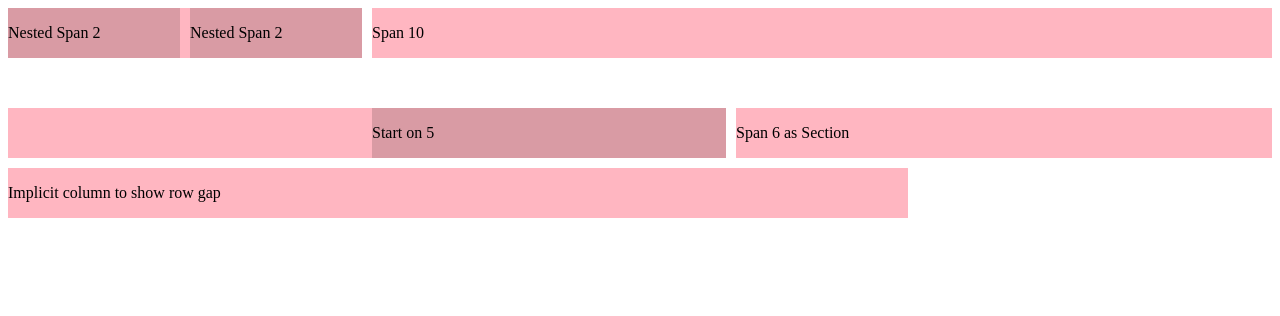
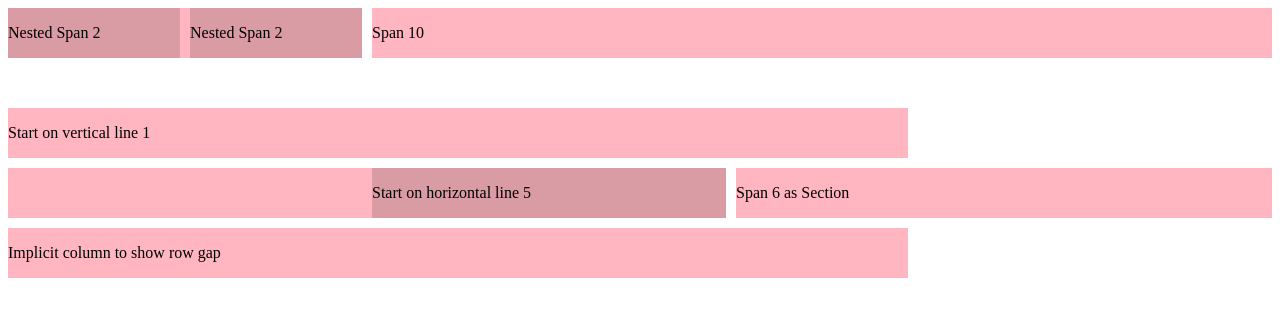
Before and after one commit to faceless-ui/css-grid, a React app: page / in a window 1280 px wide. Shown: the top 316 px of the page. Built offline with nearby package versions, Linux system fonts and the light colour scheme; the HTML template or start-up script is replaced by a standard one.

Commit message:
renames startOn to startOnHoriz, adds startOnVert prop support

```diff
--- a/demo/App.js
+++ b/demo/App.js
@@ -31,8 +31,8 @@ const App = () => {
         <Row>
           <Column span={8} style={{ backgroundColor: 'lightpink' }}>
             <Row>
-              <Column span={4} startOn={5} style={{ backgroundColor: 'rgba(0, 0, 0, .15)' }}>
-                <p>Start on 5</p>
+              <Column span={4} startOnHoriz={5} style={{ backgroundColor: 'rgba(0, 0, 0, .15)' }}>
+                <p>Start on horizontal line 5</p>
               </Column>
             </Row>
           </Column>
@@ -42,6 +42,9 @@ const App = () => {
           <Column span={10} style={{ backgroundColor: 'lightpink' }}>
             <p>Implicit column to show row gap</p>
           </Column>
+          <Column span={10} startOnVert={1} style={{ backgroundColor: 'lightpink' }}>
+            <p>Start on vertical line 1</p>
+          </Column>
         </Row>
       </div>
 
--- a/src/Column/css.js
+++ b/src/Column/css.js
@@ -2,10 +2,11 @@ import styled from 'styled-components';
 
 const StyledColumn = styled.div`
   ${(props) => {
-    const { span, startOn } = props.propsForStyler;
+    const { span, startOnHoriz, startOnVert } = props.propsForStyler;
     return (`
-      grid-column-start: ${startOn || `span ${span}`};
-      grid-column-end: ${startOn ? `span ${span}` : 'auto'};
+      grid-column-start: ${startOnHoriz || `span ${span}`};
+      grid-column-end: ${startOnHoriz ? `span ${span}` : 'auto'};
+      ${startOnVert ? `grid-row-start: ${startOnVert};` : ''}
     `);
   }}
 `;
--- a/src/Column/index.js
+++ b/src/Column/index.js
@@ -8,14 +8,16 @@ const Column = (props) => {
   const {
     className,
     span,
-    startOn,
+    startOnVert,
+    startOnHoriz,
     children,
     style,
     htmlElement,
   } = props;
 
   const propsForStyler = {
-    startOn,
+    startOnHoriz,
+    startOnVert,
     span,
   };
 
@@ -62,14 +64,16 @@ Column.defaultProps = {
   className: '',
   span: undefined,
   style: {},
-  startOn: undefined,
+  startOnHoriz: undefined,
+  startOnVert: undefined,
   htmlElement: 'div',
 };
 
 Column.propTypes = {
   className: PropTypes.string,
   span: PropTypes.number,
-  startOn: PropTypes.number,
+  startOnHoriz: PropTypes.number,
+  startOnVert: PropTypes.number,
   children: PropTypes.node.isRequired,
   style: PropTypes.shape({}),
   htmlElement: PropTypes.oneOf([
```
Also changed, not shown: 1 other file (tests, documents, lock files or other folders).
